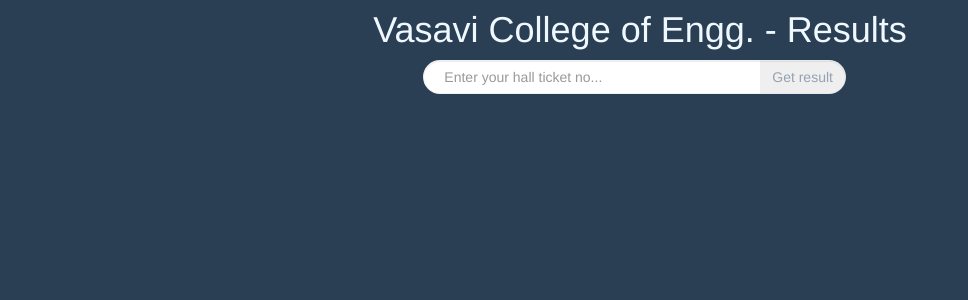
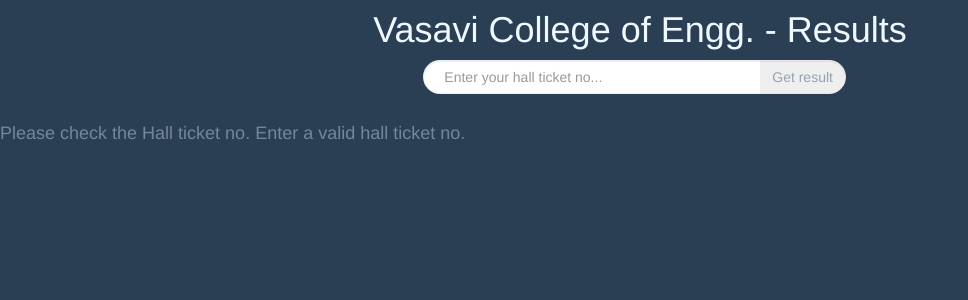
Before and after one commit to krushiraj/vce-results, a Django app: page / in a window 1280 px wide. Shown: the top 300 px of the page, without its empty margins (0-968 px from the left). Run offline with Django 3.2, Linux system fonts and the light colour scheme; some libraries are stand-ins or nearby versions.

Commit message:
handles invalid htno case
some error case handled

```diff
--- a/resultsapp/templates/results.html
+++ b/resultsapp/templates/results.html
@@ -44,7 +44,10 @@
               </form>
         </div>
         </div>
-          {% if not hidden %}
+        {% if not found%}
+        <h2>Please check the Hall ticket no. Enter a valid hall ticket no.</h2>
+        {% endif %}
+        {% if not hidden %}
         <div class="row">
             <div class="col-md-2 col-sm-2 col-xs-2"></div>
             <div class="table-responsive col-md-8 col-sm-8 col-xs-8">
```
